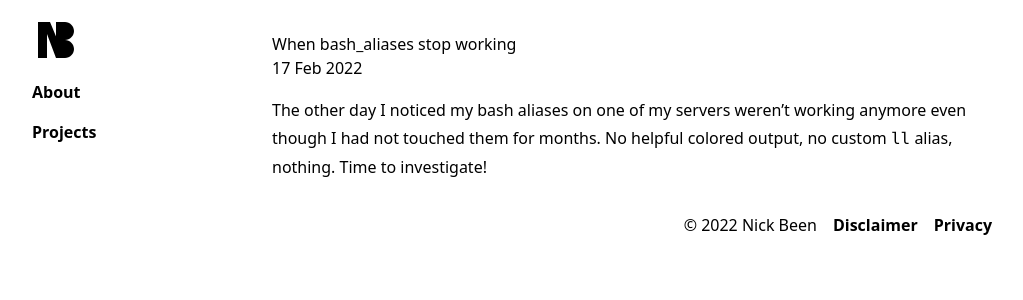
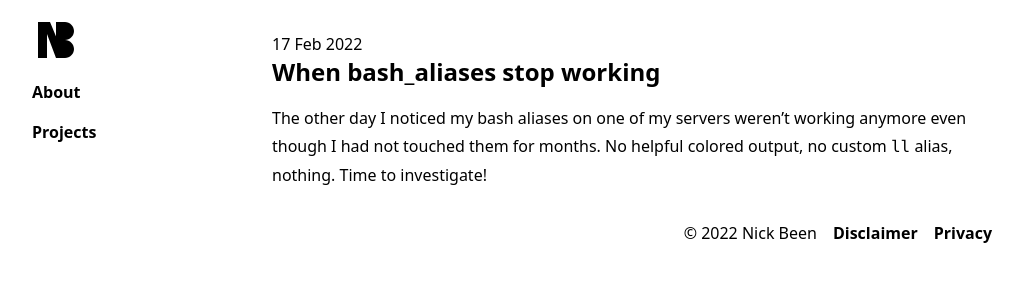
Before and after one commit to nickbeen/nickbeen.github.io, a Jekyll site: the page built from index.html, in a window 1280 px wide. Shown: the top 300 px of the page, without its empty margins (128-1151 px from the left). Built offline with Jekyll 4.4.1, drawn with Linux system fonts in a browser that asks for light colours.

Commit message:
Moved date above title with appropriate semantics

```diff
--- a/_layouts/home.html
+++ b/_layouts/home.html
@@ -4,8 +4,10 @@ layout: default
 
 {% for post in site.posts %}
 <article class="my-4">
-  <a href="{{ post.url }}">{{ post.title }}</a>
-  <div>{{ post.date | date_to_string }}</div>
+  <time>{{ post.date | date_to_string }}</time>
+  <h1>
+    <a href="{{ post.url }}">{{ post.title }}</a>
+  </h1>
   {{ post.excerpt }}
 </article>
 {% endfor %}
```
